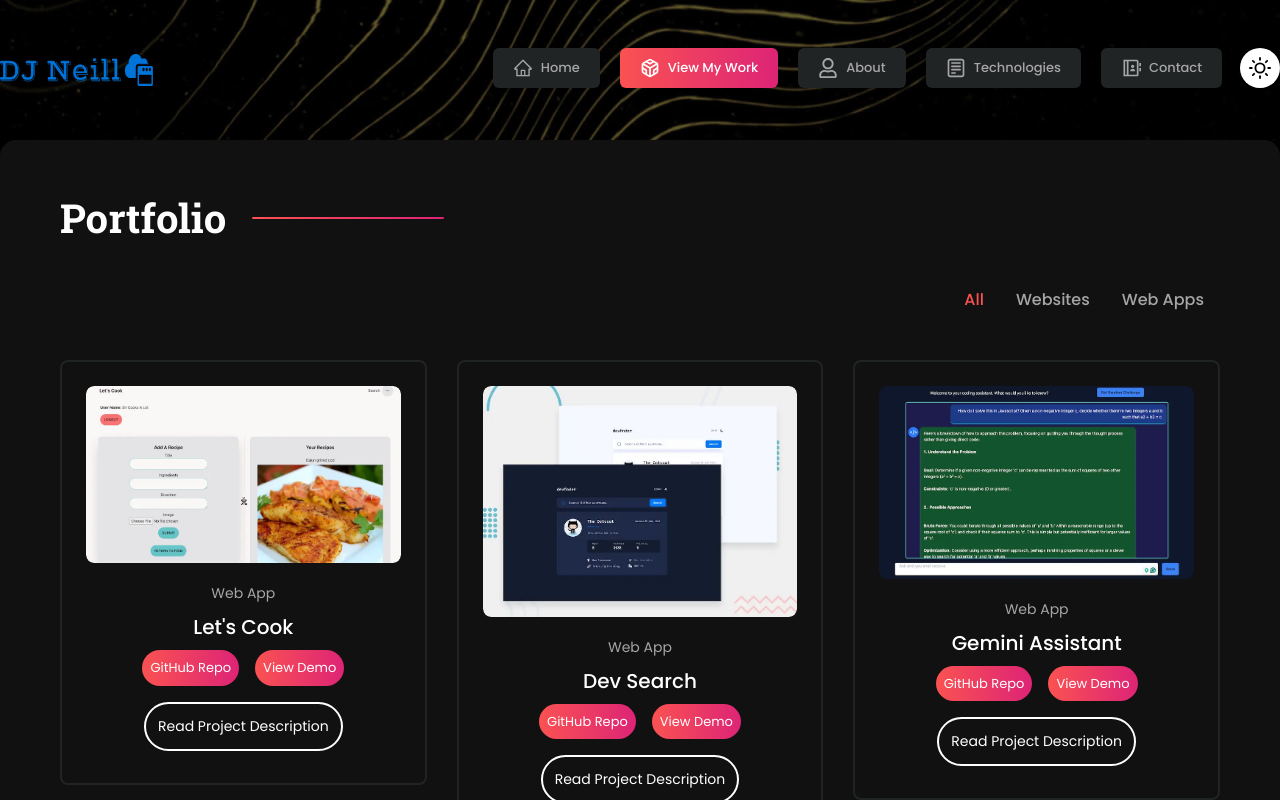
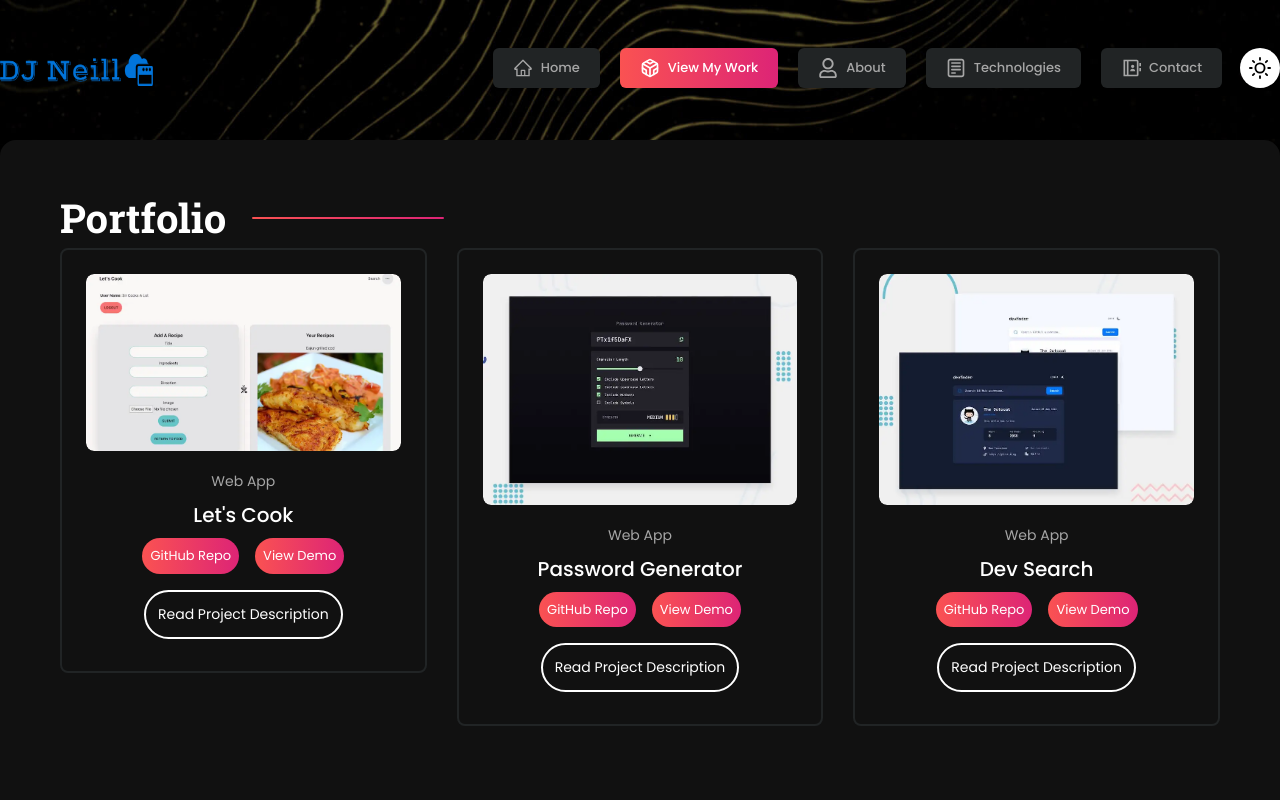
Before and after one commit to djneill/React-Portfolio, a Next.js app: page /works in a window 1280 px wide. Shown: the top 800 px of the page. Built offline with nearby package versions, Linux system fonts and the light colour scheme.

Commit message:
update projects to only show current top 3. Temporarily disable portfolio filter tab

```diff
--- a/components/works/Works1.jsx
+++ b/components/works/Works1.jsx
@@ -59,7 +59,7 @@ const Works1 = () => {
   return (
     <>
       {/* Portfolio filter tab start */}
-      <ul className="mt-[40px] flex w-full justify-start md:justify-end flex-wrap font-medium pb-12">
+      {/* <ul className="mt-[40px] flex w-full justify-start md:justify-end flex-wrap font-medium pb-12">
         <li
           className={`${test === "All" ? "text-[#FA5252]" : "filter-btn "
             } mr-4 md:mx-4`}
@@ -80,8 +80,8 @@ const Works1 = () => {
           onClick={() => handleSearch("Web App")}
         >
           Web Apps
-        </li>
-        {/* <li
+        </li> */}
+      {/* <li
           className={`${test === "Logo" ? "text-[#FA5252]" : "filter-btn ml-0"
             } mr-4 md:mx-4`}
           onClick={() => handleSearch("Logo")}
@@ -94,7 +94,7 @@ const Works1 = () => {
         >
           Graphic Design
         </li> */}
-      </ul>
+      {/* </ul> */}
       {/* End portfolio filter tab */}
 
       {/* Start portfolio items */}
--- a/data/worksData.js
+++ b/data/worksData.js
@@ -17,6 +17,21 @@ module.exports = [
   {
     id: "2",
     tag: "Web App",
+    title: "Password Generator",
+    img: "/images/work_images/pg.webp",
+    imgSmall: "/images/work_images/pg.webp",
+    bg: "#F4F4FF",
+    client: "Dev Search",
+    languages: "Typescript, Next.js, React, Tailwind CSS, GitHub API",
+    link: "https://beautiful-password-generator.vercel.app/",
+    repoLink: "https://github.com/djneill/password-generator",
+    linkText: "beautiful-password-generator.vercel.app",
+    description:
+      "This project is a web-based password generator, it allows users to generate secure passwords with customizable options.",
+  },
+  {
+    id: "3",
+    tag: "Web App",
     title: "Dev Search",
     img: "/images/work_images/dh.webp",
     imgSmall: "/images/work_images/dh.webp",
@@ -29,66 +44,66 @@ module.exports = [
     description:
       "Dev Search is a web application that allows users to search for GitHub profiles and view detailed information about developers. Users can search for any GitHub username, view their profile information, and toggle between light and dark themes.",
   },
-  {
-    id: "3",
-    tag: "Web App",
-    title: "Gemini Assistant",
-    img: "/images/work_images/gcb.webp",
-    imgSmall: "/images/work_images/gcb.webp",
-    bg: "#FCF4FF",
-    client: "Gemini Coding Buddy",
-    languages: "Typescript, React, Tailwind, Node, Express, Google's Gemini API, Markdown Rendering",
-    link: "https://gemini-coding-buddy.onrender.com/",
-    repoLink: "https://github.com/djneill/Gemini-Node-Coding-Buddy",
-    linkText: "gemini-coding-buddy",
-    description:
-      "The Gemini Coding Buddy is a fine-tuned AI model that gives hints, tips, and methods that empower users to reach solutions independently, fostering learning and problem-solving skills.",
-  },
-  {
-    id: "4",
-    tag: "Website",
-    title: "808 Island Grinds",
-    img: "/images/work_images/808ig.webp",
-    imgSmall: "/images/work_images/small/808sm.webp",
-    bg: "#FFF3FC",
-    client: "808 Island Grinds",
-    languages: "HTML, CSS, Javascript, Bootstrap",
-    link: "https://islandgrinds.netlify.app/",
-    repoLink: "https://github.com/djneill/islandGrinds",
-    linkText: "islandgrinds.netlify.app",
-    description:
-      "808 Island Grinds is a website designed to showcase the food and services provided by our client's business. It includes information about the company, services offered, contact details, and a contact form for potential customers to get in touch.",
-  },
-  {
-    id: "5",
-    tag: "Web App",
-    title: "Pomodoro Task Timer",
-    img: "/images/work_images/pom.webp",
-    imgSmall: "/images/work_images/small/pomSm.webp",
-    bg: "#FCF4FF",
-    client: "Pomodoro Task Timer",
-    languages: "JavaScript, Node, Express, CSS, Passport.js, MongoDB, Mongoose, MVC",
-    link: "https://giterdonepomodoro.onrender.com/",
-    repoLink: "https://github.com/djneill/Git-er-Done-Pomodoro-List",
-    linkText: "giterdonepomodoro.onrender.com",
-    description:
-      "Giterdone Pomodoro is a full-stack web app. I wanted to create a place where users could create a task, set a timer for that task, and save the task to a collection that they could easily find. Users can add, complete, as well as delete tasks that they may not want to keep saved.",
-  },
-  {
-    id: "6",
-    tag: "Web App",
-    title: "Brand Detector",
-    img: "/images/work_images/brand.webp",
-    imgSmall: "/images/work_images/small/brandSm.webp",
-    bg: "#FCF4FF",
-    client: "Brand Detector",
-    languages: "JavaScript, Tailwind, Node, Express, EJS, Cloudinary,  Microsoft Azure Cognitive Services",
-    link: "https://branddetector.onrender.com/",
-    repoLink: "https://github.com/djneill/Brand-Detector",
-    linkText: "branddetector.onrender.com",
-    description:
-      "Brand Detector is a web app that I created using Microsoft Azure's Computer Vision API. I wanted to create a place where users could upload an image, and the app would detect the brand of the item in the image. Users can upload an image, and the app will detect the brand of the item in the image.",
-  },
+  // {
+  //   id: "4",
+  //   tag: "Website",
+  //   title: "808 Island Grinds",
+  //   img: "/images/work_images/808ig.webp",
+  //   imgSmall: "/images/work_images/small/808sm.webp",
+  //   bg: "#FFF3FC",
+  //   client: "808 Island Grinds",
+  //   languages: "HTML, CSS, Javascript, Bootstrap",
+  //   link: "https://islandgrinds.netlify.app/",
+  //   repoLink: "https://github.com/djneill/islandGrinds",
+  //   linkText: "islandgrinds.netlify.app",
+  //   description:
+  //     "808 Island Grinds is a website designed to showcase the food and services provided by our client's business. It includes information about the company, services offered, contact details, and a contact form for potential customers to get in touch.",
+  // },
+  // {
+  //   id: "4",
+  //   tag: "Web App",
+  //   title: "Gemini Assistant",
+  //   img: "/images/work_images/gcb.webp",
+  //   imgSmall: "/images/work_images/gcb.webp",
+  //   bg: "#FCF4FF",
+  //   client: "Gemini Coding Buddy",
+  //   languages: "Typescript, React, Tailwind, Node, Express, Google's Gemini API, Markdown Rendering",
+  //   link: "https://gemini-coding-buddy.onrender.com/",
+  //   repoLink: "https://github.com/djneill/Gemini-Node-Coding-Buddy",
+  //   linkText: "gemini-coding-buddy",
+  //   description:
+  //     "The Gemini Coding Buddy is a fine-tuned AI model that gives hints, tips, and methods that empower users to reach solutions independently, fostering learning and problem-solving skills.",
+  // },
+  // {
+  //   id: "5",
+  //   tag: "Web App",
+  //   title: "Pomodoro Task Timer",
+  //   img: "/images/work_images/pom.webp",
+  //   imgSmall: "/images/work_images/small/pomSm.webp",
+  //   bg: "#FCF4FF",
+  //   client: "Pomodoro Task Timer",
+  //   languages: "JavaScript, Node, Express, CSS, Passport.js, MongoDB, Mongoose, MVC",
+  //   link: "https://giterdonepomodoro.onrender.com/",
+  //   repoLink: "https://github.com/djneill/Git-er-Done-Pomodoro-List",
+  //   linkText: "giterdonepomodoro.onrender.com",
+  //   description:
+  //     "Giterdone Pomodoro is a full-stack web app. I wanted to create a place where users could create a task, set a timer for that task, and save the task to a collection that they could easily find. Users can add, complete, as well as delete tasks that they may not want to keep saved.",
+  // },
+  // {
+  //   id: "6",
+  //   tag: "Web App",
+  //   title: "Brand Detector",
+  //   img: "/images/work_images/brand.webp",
+  //   imgSmall: "/images/work_images/small/brandSm.webp",
+  //   bg: "#FCF4FF",
+  //   client: "Brand Detector",
+  //   languages: "JavaScript, Tailwind, Node, Express, EJS, Cloudinary,  Microsoft Azure Cognitive Services",
+  //   link: "https://branddetector.onrender.com/",
+  //   repoLink: "https://github.com/djneill/Brand-Detector",
+  //   linkText: "branddetector.onrender.com",
+  //   description:
+  //     "Brand Detector is a web app that I created using Microsoft Azure's Computer Vision API. I wanted to create a place where users could upload an image, and the app would detect the brand of the item in the image. Users can upload an image, and the app will detect the brand of the item in the image.",
+  // },
   // {
   //   id: "4",
   //   tag: "Website",
```
Also changed, not shown: public/images/work_images/pg.webp (added).
